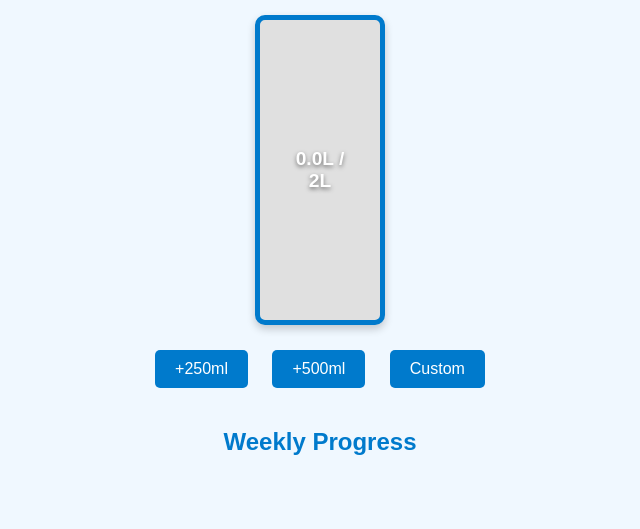
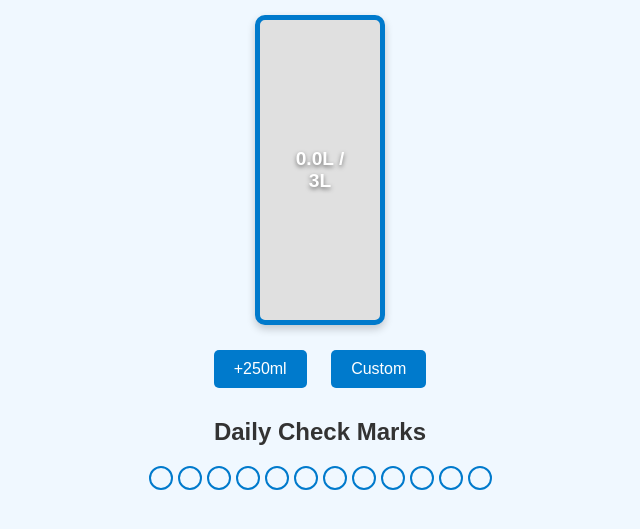
Before and after one commit to HanaAmr11/SWE-project-p1, a Flask app: template templates/ht.html in a window 1280 px wide. Shown: the part 113-642 px from the top of the page, without its empty margins (320-960 px from the left). Run offline with Flask 3, Linux system fonts and the light colour scheme; the template is opened without the code that fills it, so the values that code supplies are empty; parts of the project's set-up code (start-up, migrations or seed data) failed here and were passed over.

Commit message:
modifications

```diff
--- a/static/css/ht.css
+++ b/static/css/ht.css
@@ -84,26 +84,24 @@ p {
     background-color: #005f99;
 }
 
-/* Weekly Progress */
-.weekly-progress {
-    margin: 30px auto;
+/* Check Marks Section */
+.check-marks-container {
+    display: flex;
+    justify-content: center;
+    gap: 5px;
+    margin: 20px 0;
+    flex-wrap: wrap; /* Wrap check marks into rows */
 }
 
-.weekly-progress h2 {
-    color: #007acc;
+.check-mark {
+    width: 20px;
+    height: 20px;
+    border: 2px solid #007acc;
+    border-radius: 50%;
+    background-color: transparent;
+    transition: background-color 0.3s ease;
 }
 
-.bar-chart {
-    display: flex;
-    justify-content: center;
-    gap: 10px;
-    margin-top: 10px;
+.check-mark.filled {
+    background-color: #007acc;
 }
-
-.bar {
-    width: 30px;
-    height: 100px;
-    background: #00bfff;
-    border-radius: 5px;
-    transition: height 0.5s ease-in-out;
-}
--- a/static/js/ht.js
+++ b/static/js/ht.js
@@ -1,30 +1,63 @@
 let currentWater = 0; // Current water intake in liters
-const goal = 2; // Daily goal in liters
-
+const goal = 3; // Daily goal in liters
+const checkMarksTotal = 12; // Total number of check marks
+const checkMarksContainer = document.getElementById("checkMarksContainer");
 const waterLevel = document.getElementById("waterLevel");
 const progressText = document.getElementById("progressText");
+let reminderInterval; // To store the interval ID for hydration reminders
 
-// Bar chart for weekly progress
-const weeklyProgress = [1.5, 2, 1.8, 1.2, 2, 2.5, 1.9];
-const barChart = document.getElementById("barChart");
+// Initialize check marks
+function initializeCheckMarks() {
+    checkMarksContainer.innerHTML = "";
+    for (let i = 0; i < checkMarksTotal; i++) {
+        const mark = document.createElement("span");
+        mark.className = "check-mark";
+        checkMarksContainer.appendChild(mark);
+    }
+}
 
-// Initialize weekly progress bar chart
-function initializeBarChart() {
-    barChart.innerHTML = "";
-    weeklyProgress.forEach((value) => {
-        const bar = document.createElement("div");
-        bar.className = "bar";
-        bar.style.height = `${(value / goal) * 100}%`;
-        barChart.appendChild(bar);
-    });
+// Fill only one additional check mark per button press
+function updateCheckMarks() {
+    const marks = document.querySelectorAll(".check-mark");
+    for (let mark of marks) {
+        if (!mark.classList.contains("filled")) {
+            mark.classList.add("filled");
+            break; // Fill only one mark
+        }
+    }
+}
+
+// Start alerts to remind the user to drink water
+function startWaterReminder() {
+    reminderInterval = setInterval(() => {
+        if (currentWater < goal) {
+            alert("Go and drink water!");
+        } else {
+            stopWaterReminder(); // Stop reminders once the goal is reached
+        }
+    }, 7000); // Every 7 seconds
+}
+
+// Stop reminders when the goal is reached
+function stopWaterReminder() {
+    clearInterval(reminderInterval);
 }
 
 // Add water to the bottle
 function addWater(amount) {
-    currentWater += amount;
-    if (currentWater > goal) currentWater = goal;
+    if (currentWater < goal) {
+        currentWater += amount;
+        if (currentWater > goal) currentWater = goal;
 
-    updateWaterLevel();
+        updateWaterLevel();
+        updateCheckMarks();
+
+        // If the goal is reached, stop reminders and show a congratulatory alert
+        if (currentWater === goal) {
+            stopWaterReminder();
+            alert("🎉 Congratulations! You've reached your hydration goal!");
+        }
+    }
 }
 
 // Add custom water amount
@@ -42,12 +75,9 @@ function updateWaterLevel() {
     const percentage = (currentWater / goal) * 100;
     waterLevel.style.height = `${percentage}%`;
     progressText.textContent = `${currentWater.toFixed(1)}L / ${goal}L`;
-
-    if (currentWater === goal) {
-        alert("🎉 Congratulations! You reached your hydration goal!");
-    }
 }
 
 // Initialize
-initializeBarChart();
+initializeCheckMarks();
 updateWaterLevel();
+startWaterReminder();
--- a/templates/ht.html
+++ b/templates/ht.html
@@ -19,21 +19,20 @@
         <div class="bottle-container">
             <div class="bottle">
                 <div class="water" id="waterLevel"></div>
-                <div class="progress-text" id="progressText">0.0L / 2.0L</div>
+                <div class="progress-text" id="progressText">0.0L / 3.0L</div>
             </div>
         </div>
 
         <!-- Buttons for Logging Water -->
         <div class="button-container">
             <button onclick="addWater(0.25)">+250ml</button>
-            <button onclick="addWater(0.5)">+500ml</button>
             <button onclick="addCustomWater()">Custom</button>
         </div>
 
-        <!-- Weekly Progress Section -->
-        <section class="weekly-progress">
-            <h2>Weekly Progress</h2>
-            <div class="bar-chart" id="barChart"></div>
+        <!-- Check Marks Section -->
+        <section class="check-marks">
+            <h2>Daily Check Marks</h2>
+            <div id="checkMarksContainer" class="check-marks-container"></div>
         </section>
     </main>
 
```
Also changed, not shown: templates/home-2.html (+16 -0 lines).
